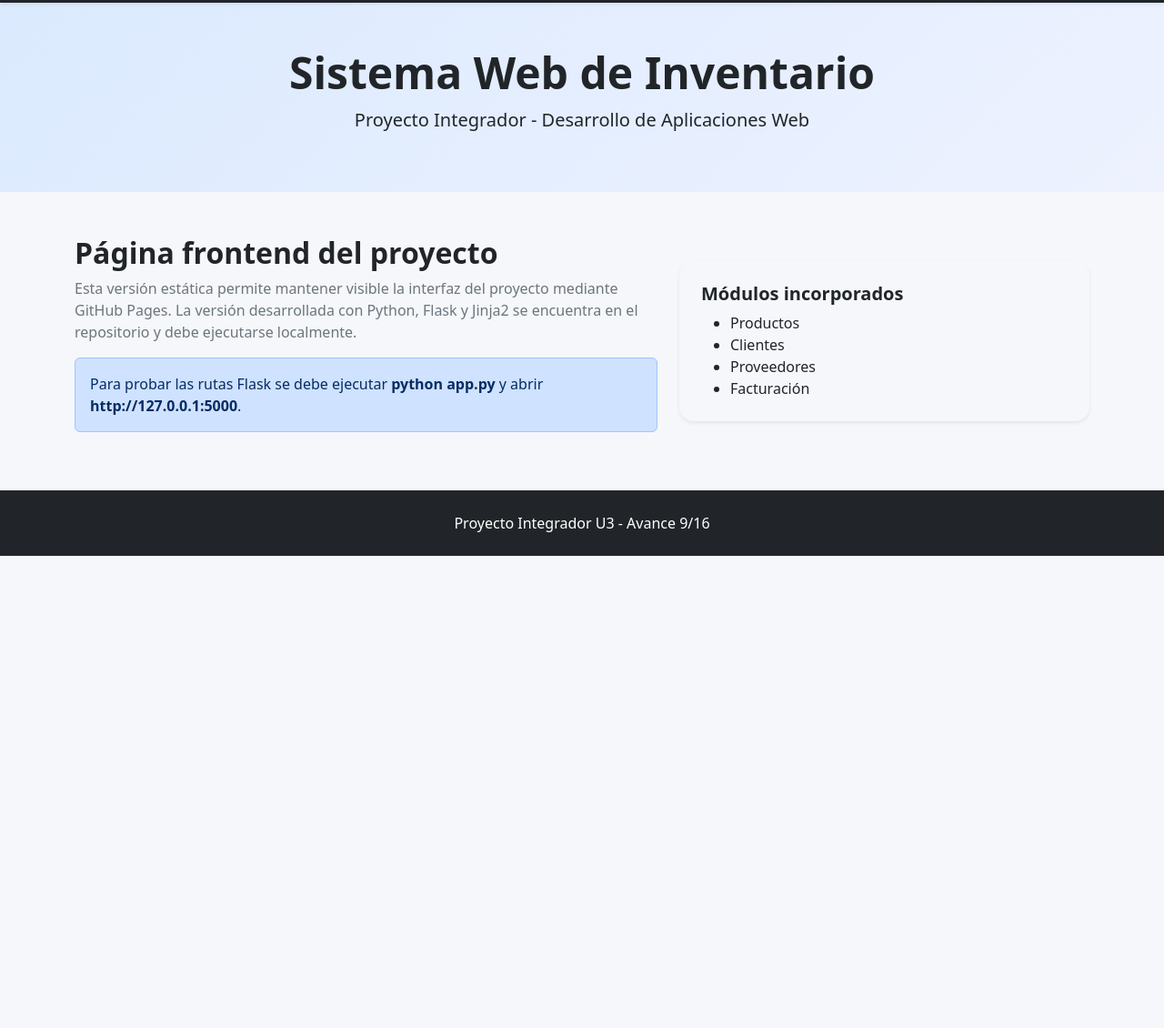
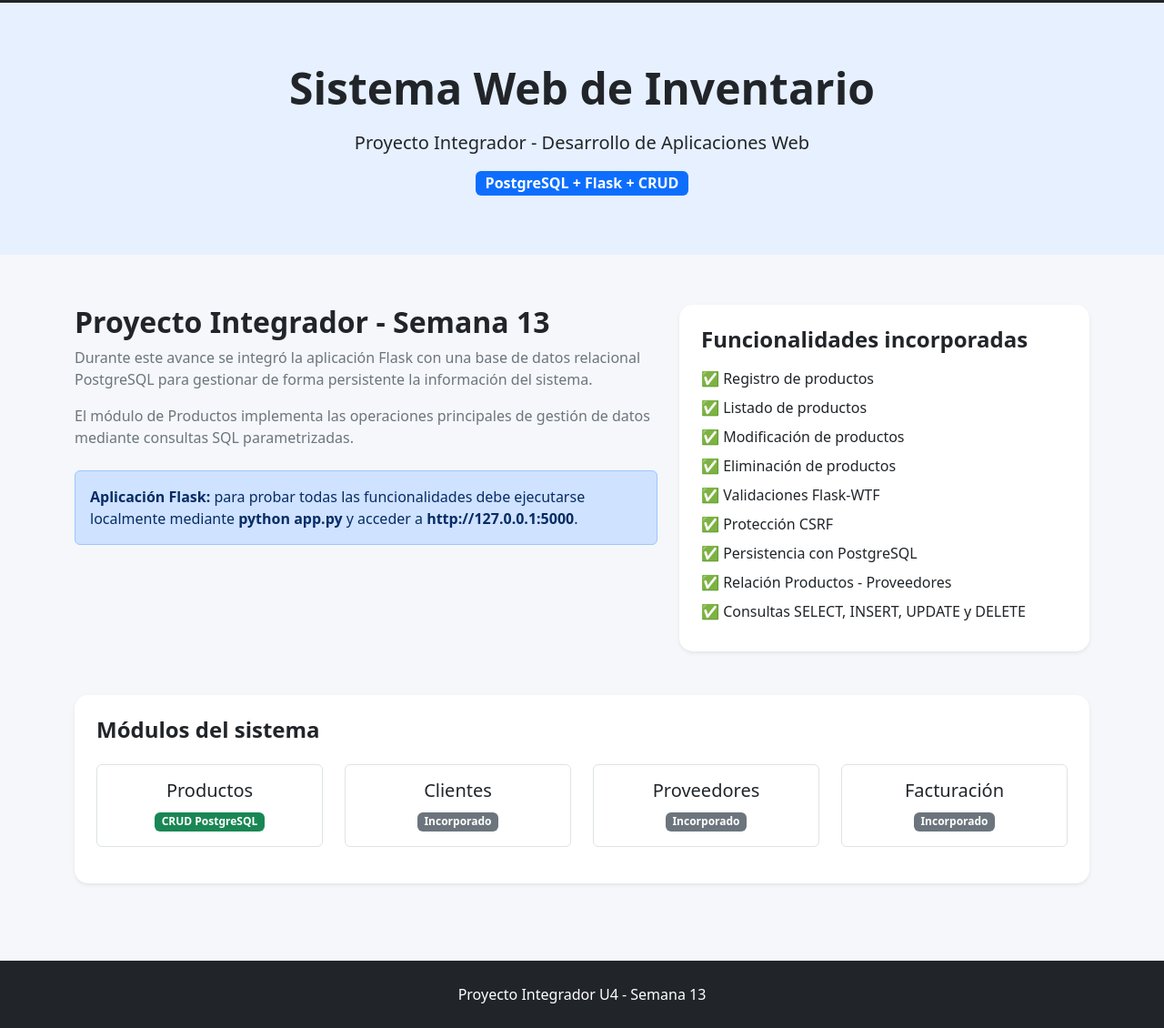
Before and after one commit to Isyeday03/Proyecto_Inventario_Avances, a plain HTML site: page index.html in a window 1280 px wide. Shown: the part 53-1183 px from the top of the page at 91% size. Before the commit the page ends 800 px from the top, so only its background shows below. Drawn offline with nearby package versions, Linux system fonts and the light colour scheme.

Commit message:
Actualizar GitHub Pages Semana 13

```diff
--- a/index.html
+++ b/index.html
@@ -1,62 +1,266 @@
 <!DOCTYPE html>
 <html lang="es">
+
 <head>
     <meta charset="UTF-8">
     <meta name="viewport" content="width=device-width, initial-scale=1.0">
+
     <title>Sistema Web de Inventario</title>
-    <link href="https://cdn.jsdelivr.net/npm/bootstrap@5.3.8/dist/css/bootstrap.min.css" rel="stylesheet">
-    <link rel="stylesheet" href="static/css/style.css">
+
+    <link
+        href="https://cdn.jsdelivr.net/npm/bootstrap@5.3.8/dist/css/bootstrap.min.css"
+        rel="stylesheet"
+    >
+
+    <style>
+        body {
+            background-color: #f5f7fa;
+        }
+
+        .navbar {
+            background-color: #212529;
+        }
+
+        .hero {
+            background-color: #e7f0ff;
+            padding: 65px 20px;
+            text-align: center;
+        }
+
+        .hero h1 {
+            font-size: 3rem;
+            font-weight: bold;
+        }
+
+        .contenido {
+            padding: 55px 0;
+        }
+
+        .card {
+            border: none;
+            border-radius: 15px;
+        }
+
+        .funcionalidad {
+            margin-bottom: 8px;
+        }
+
+        footer {
+            background-color: #212529;
+            color: white;
+            text-align: center;
+            padding: 25px;
+            margin-top: 30px;
+        }
+    </style>
 </head>
+
 <body>
-<nav class="navbar navbar-dark bg-dark shadow-sm">
+
+<nav class="navbar navbar-dark">
     <div class="container">
-        <span class="navbar-brand fw-bold">Inventario Web</span>
+        <span class="navbar-brand fw-bold">
+            Inventario Web
+        </span>
+
+        <span class="text-light">
+            Semana 13
+        </span>
     </div>
 </nav>
 
-<header class="hero py-5">
-    <div class="container text-center">
-        <h1 class="display-5 fw-bold">Sistema Web de Inventario</h1>
-        <p class="lead">
+
+<section class="hero">
+
+    <div class="container">
+
+        <h1>
+            Sistema Web de Inventario
+        </h1>
+
+        <p class="lead mt-3">
             Proyecto Integrador - Desarrollo de Aplicaciones Web
         </p>
+
+        <span class="badge bg-primary fs-6">
+            PostgreSQL + Flask + CRUD
+        </span>
+
     </div>
-</header>
 
-<main class="container py-5">
-    <div class="row g-4 align-items-center">
-        <div class="col-lg-7">
-            <h2 class="fw-bold">Página frontend del proyecto</h2>
-            <p class="text-secondary">
-                Esta versión estática permite mantener visible la interfaz del proyecto
-                mediante GitHub Pages. La versión desarrollada con Python, Flask y Jinja2
-                se encuentra en el repositorio y debe ejecutarse localmente.
-            </p>
-            <div class="alert alert-primary">
-                Para probar las rutas Flask se debe ejecutar <strong>python app.py</strong>
-                y abrir <strong>http://127.0.0.1:5000</strong>.
+</section>
+
+
+<section class="contenido">
+
+    <div class="container">
+
+        <div class="row g-4">
+
+            <div class="col-lg-7">
+
+                <h2 class="fw-bold">
+                    Proyecto Integrador - Semana 13
+                </h2>
+
+                <p class="text-secondary">
+                    Durante este avance se integró la aplicación Flask con
+                    una base de datos relacional PostgreSQL para gestionar
+                    de forma persistente la información del sistema.
+                </p>
+
+                <p class="text-secondary">
+                    El módulo de Productos implementa las operaciones
+                    principales de gestión de datos mediante consultas SQL
+                    parametrizadas.
+                </p>
+
+                <div class="alert alert-primary mt-4">
+
+                    <strong>Aplicación Flask:</strong>
+
+                    para probar todas las funcionalidades debe ejecutarse
+                    localmente mediante
+
+                    <strong>python app.py</strong>
+
+                    y acceder a
+
+                    <strong>http://127.0.0.1:5000</strong>.
+
+                </div>
+
             </div>
+
+
+            <div class="col-lg-5">
+
+                <div class="card shadow-sm">
+
+                    <div class="card-body p-4">
+
+                        <h4 class="fw-bold mb-3">
+                            Funcionalidades incorporadas
+                        </h4>
+
+                        <div class="funcionalidad">
+                            ✅ Registro de productos
+                        </div>
+
+                        <div class="funcionalidad">
+                            ✅ Listado de productos
+                        </div>
+
+                        <div class="funcionalidad">
+                            ✅ Modificación de productos
+                        </div>
+
+                        <div class="funcionalidad">
+                            ✅ Eliminación de productos
+                        </div>
+
+                        <div class="funcionalidad">
+                            ✅ Validaciones Flask-WTF
+                        </div>
+
+                        <div class="funcionalidad">
+                            ✅ Protección CSRF
+                        </div>
+
+                        <div class="funcionalidad">
+                            ✅ Persistencia con PostgreSQL
+                        </div>
+
+                        <div class="funcionalidad">
+                            ✅ Relación Productos - Proveedores
+                        </div>
+
+                        <div class="funcionalidad">
+                            ✅ Consultas SELECT, INSERT, UPDATE y DELETE
+                        </div>
+
+                    </div>
+
+                </div>
+
+            </div>
+
         </div>
 
-        <div class="col-lg-5">
-            <div class="info-panel p-4 rounded-4 shadow-sm">
-                <h5 class="fw-bold">Módulos incorporados</h5>
-                <ul class="mb-0">
-                    <li>Productos</li>
-                    <li>Clientes</li>
-                    <li>Proveedores</li>
-                    <li>Facturación</li>
-                </ul>
+
+        <div class="row mt-5">
+
+            <div class="col-12">
+
+                <div class="card shadow-sm">
+
+                    <div class="card-body p-4">
+
+                        <h4 class="fw-bold">
+                            Módulos del sistema
+                        </h4>
+
+                        <div class="row mt-4">
+
+                            <div class="col-md-3 mb-3">
+                                <div class="border rounded p-3 text-center">
+                                    <h5>Productos</h5>
+                                    <span class="badge bg-success">
+                                        CRUD PostgreSQL
+                                    </span>
+                                </div>
+                            </div>
+
+                            <div class="col-md-3 mb-3">
+                                <div class="border rounded p-3 text-center">
+                                    <h5>Clientes</h5>
+                                    <span class="badge bg-secondary">
+                                        Incorporado
+                                    </span>
+                                </div>
+                            </div>
+
+                            <div class="col-md-3 mb-3">
+                                <div class="border rounded p-3 text-center">
+                                    <h5>Proveedores</h5>
+                                    <span class="badge bg-secondary">
+                                        Incorporado
+                                    </span>
+                                </div>
+                            </div>
+
+                            <div class="col-md-3 mb-3">
+                                <div class="border rounded p-3 text-center">
+                                    <h5>Facturación</h5>
+                                    <span class="badge bg-secondary">
+                                        Incorporado
+                                    </span>
+                                </div>
+                            </div>
+
+                        </div>
+
+                    </div>
+
+                </div>
+
             </div>
+
         </div>
+
     </div>
-</main>
 
-<footer class="bg-dark text-white text-center py-4">
-    <p class="mb-0">Proyecto Integrador U3 - Avance 9/16</p>
+</section>
+
+
+<footer>
+    Proyecto Integrador U4 - Semana 13
 </footer>
 
-<script src="https://cdn.jsdelivr.net/npm/bootstrap@5.3.8/dist/js/bootstrap.bundle.min.js"></script>
-<script src="static/js/script.js"></script>
+
+<script
+    src="https://cdn.jsdelivr.net/npm/bootstrap@5.3.8/dist/js/bootstrap.bundle.min.js">
+</script>
+
 </body>
 </html>
```
